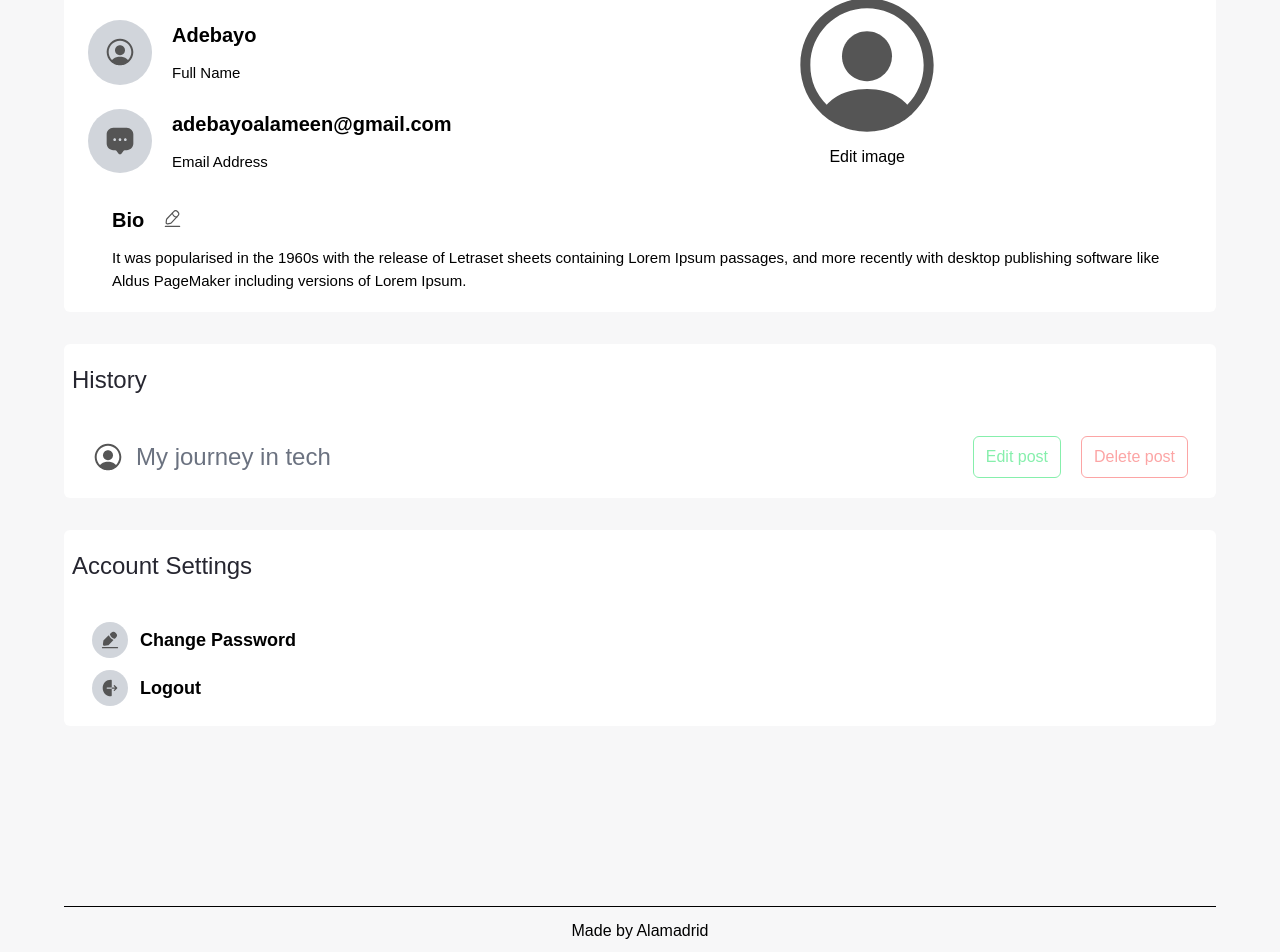
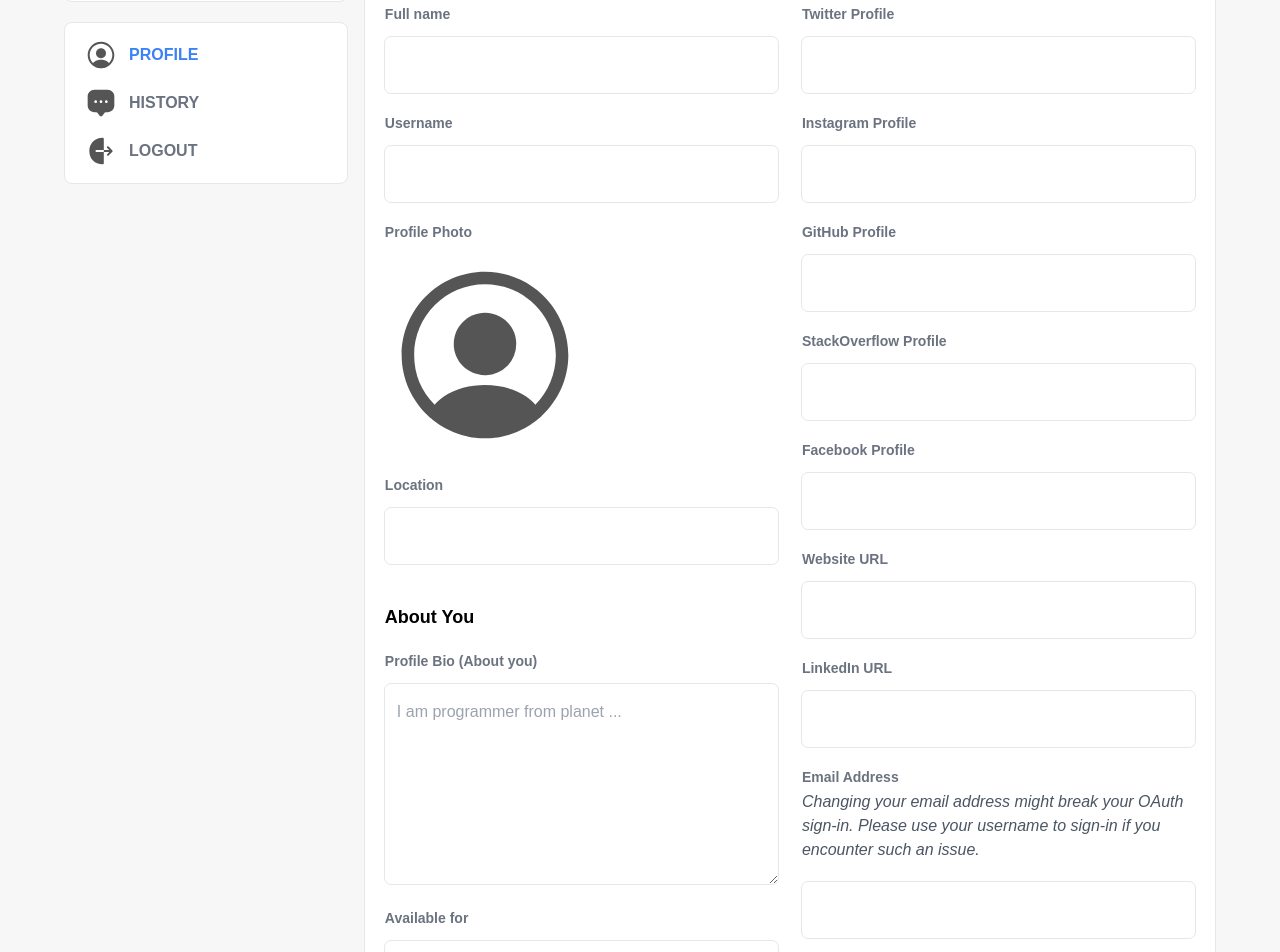
Before and after one commit to alamadrid01/Rich-Text-Editor--Blog-app, a React (Create React App) app in the folder client/: page /profile in a window 1280 px wide. Shown: the part 260-1212 px from the top of the page. Built offline with nearby package versions, Linux system fonts and the light colour scheme; a web font is replaced by a local one.

Commit message:
Fix: Refurbished the profile page, created the first section of the profile

```diff
--- /dev/null
+++ b/client/src/components/save.jsx
@@ -0,0 +1,47 @@
+ <section className="bg-white rounded-md mt-5 py-5 px-2">
+              <h2 className=" text-2xl text-[#262630]">History</h2>
+              <div className="flex justify-between items-center px-5 mt-10">
+                <div className="flex gap-3 items-center">
+                  <img
+                    src={profile}
+                    alt=""
+                    className="w-[32px] h-[32px] rounded-full object-cover"
+                  />
+                  <h3 className="text-2xl text-gray-500">My journey in tech</h3>
+                </div>
+                <div className="flex gap-5">
+                  <button
+                    className="bg-white border border-1 border-green-300 text-green-300 px-3 py-2 rounded-md hover:opacity-75 transition-all duration-300"
+                    onClick={() => Navigate("/create-blog")}
+                  >
+                    Edit post
+                  </button>
+                  <button
+                    className="bg-white border border-1 border-red-300 text-red-300 px-3 py-2 rounded-md hover:opacity-75 transition-all duration-300"
+                    onClick={() => Navigate("/create-blog")}
+                  >
+                    Delete post
+                  </button>
+                </div>
+              </div>
+            </section>
+            <section className="bg-white rounded-md mt-5 py-5 px-2">
+              <h2 className=" text-2xl text-[#262630]">Account Settings</h2>
+              <div className="flex flex-col gap-3 px-5 mt-10">
+                <div
+                  className="flex gap-3 items-center cursor-pointer"
+                  onClick={() => setShowPassword(true)}
+                >
+                  <div className="p-2 bg-gray-300 rounded-full">
+                    <img src={Edited} alt="" className="w-[20px] h-[20px]" />
+                  </div>
+                  <div className="text-[18px] font-bold">Change Password</div>
+                </div>
+                <div className="flex gap-3 items-center cursor-pointer ">
+                  <div className="p-2 bg-gray-300 rounded-full">
+                    <img src={Logout} alt="" className="w-[20px] h-[20px]" />
+                  </div>
+                  <div className="text-[18px] font-bold">Logout</div>
+                </div>
+              </div>
+            </section>
--- a/client/src/pages/Profile/profile.jsx
+++ b/client/src/pages/Profile/profile.jsx
@@ -1,10 +1,10 @@
 import { useNavigate } from "react-router-dom";
 import Navbar from "../../components/Navbar";
-import Message from "../../assets/message.svg"
+import Message from "../../assets/message.svg";
 import profile from "../../assets/profile.svg";
 import Edit from "../../assets/edited.svg";
-import Edited from "../../assets/edit.svg"
-import Logout from "../../assets/logout.svg"
+import Edited from "../../assets/edit.svg";
+import Logout from "../../assets/logout.svg";
 import BioModal from "../../components/Modal/bioModal";
 import { useState } from "react";
 import PasswordModal from "../../components/Modal/passwordModal";
@@ -25,7 +25,7 @@ const Profile = () => {
     <>
       {showBio && <BioModal onClose={handleModalClose} />}
       {showPassword && <PasswordModal onClose={handleModalClos} />}
-      <section className="px-0 lg-px-5 xl:max-w-6xl xl:mx-auto pb-20">
+      <section className="px-0 lg-px-5 xl:max-w-10xl xl:mx-auto pb-20">
         <Navbar />
         <main>
           <div className="head flex justify-between items-center mt-5">
@@ -38,102 +38,257 @@ const Profile = () => {
             </button>
           </div>
           <div className="about flex flex-col gap-3 mt-5">
-            <section className="bg-white rounded-md mt-5 py-5 px-2">
-              <h2 className=" text-2xl text-[#262630]">My Account</h2>
-              <div className="flex justify-between items-center">
-                <div>
-                  <div className="flex gap-5 mt-10 px-4">
-                    <div className="p-4 bg-gray-300 rounded-full">
-                      <img src={profile} alt="" />
+            <main className=" flex flex-col md:flex-row gap-4">
+              <div className="flex flex-col w-[100%] md:w-[25%]">
+                <section className="w-[100%] border border-1 border-gray-200 bg-white rounded-lg mt-5 py-5 px-2">
+                  <h2 className="px-3 text-2xl text-[#262630] font-bold">
+                    User Settings
+                  </h2>
+                </section>
+                <section className="w-[100%] border border-1 border-gray-200 bg-white rounded-lg mt-5 py-4 px-2">
+                  <div
+                    className="px-3 flex items-center gap-3 cursor-pointer"
+                    role="button"
+                  >
+                    <img src={profile} alt="" className="w-[32px] h-[32px]" />
+                    <h3 className="font-bold text-blue-500">PROFILE</h3>
                   </div>
-                    <div className="flex flex-col gap-3">
-                      <div className="text-[20px] font-bold">Adebayo</div>
-                      <div className="text-[15px]">Full Name</div>
+                  <div
+                    className="mt-4 px-3 flex items-center gap-3 cursor-pointer"
+                    role="button"
+                  >
+                    <img src={Message} alt="" className="w-[32px] h-[32px]" />
+                    <h3 className="font-bold text-gray-500">HISTORY</h3>
+                  </div>
+                  <div
+                    className="mt-4 px-3 flex items-center gap-3 cursor-pointer"
+                    role="button"
+                  >
+                    <img src={Logout} alt="" className="w-[32px] h-[32px]" />
+                    <h3 className="font-bold text-gray-500">LOGOUT</h3>
+                  </div>
+                </section>
+              </div>
+              <section className="w-[100%] md:w-[75%] bg-white rounded-lg border border-1 border-gray-200 mt-5 py-7 px-5">
+                <div className="flex flex-col gap-6 md:flex-row justify-between">
+                  <div className="w-[100%]">
+                    <h2 className="text-[18px] font-bold">Basic Info</h2>
+                    <div className="flex flex-col gap-3 mt-5">
+                      <label
+                        htmlFor="full-name"
+                        className="text-[14px] font-bold text-gray-500"
+                      >
+                        Full name
+                      </label>
+                      <input
+                        type="text"
+                        name="full-name"
+                        id="full-name"
+                        className=" outline outline-1 outline-gray-200 px-3 py-4 rounded-md focus focus:outline-[#39cdcc]"
+                      />
+                    </div>
+                    <div className="flex flex-col gap-3 mt-5">
+                      <label
+                        htmlFor="full-name"
+                        className="text-[14px] font-bold text-gray-500"
+                      >
+                        Username
+                      </label>
+                      <input
+                        type="text"
+                        name="username"
+                        id="username"
+                        className=" outline outline-1 outline-gray-200 px-3 py-4 rounded-md focus focus:outline-[#39cdcc]"
+                      />
+                    </div>
+                    <div className="flex flex-col gap-3 mt-5">
+                      <label
+                        htmlFor="full-name"
+                        className="text-[14px] font-bold text-gray-500"
+                      >
+                        Profile Photo
+                      </label>
+                      <img
+                        src={profile}
+                        alt=""
+                        className="rounded-full object-cover w-[200px] h-[200px]"
+                      />
+                    </div>
+                    <div className="flex flex-col gap-3 mt-5">
+                      <label
+                        htmlFor="full-name"
+                        className="text-[14px] font-bold text-gray-500"
+                      >
+                        Location
+                      </label>
+                      <input
+                        type="text"
+                        name="location"
+                        id="location"
+                        className=" outline outline-1 outline-gray-200 px-3 py-4 rounded-md focus focus:outline-[#39cdcc]"
+                      />
+                    </div>
+                    <h2 className="text-[18px] mt-10 font-bold">About You</h2>
+                    <div className="flex flex-col gap-3 mt-5">
+                      <label
+                        htmlFor="bio"
+                        className="text-[14px] font-bold text-gray-500 "
+                      >
+                        Profile Bio (About you)
+                      </label>
+                      <textarea
+                        name="bio"
+                        id="bio"
+                        cols="25"
+                        rows="7"
+                        // value={bio}
+                        // onChange={(e) => setBio(e.target.value)}
+                        placeholder="I am programmer from planet ..."
+                        className=" outline outline-1 outline-gray-200 px-3 py-4 rounded-md focus focus:outline-[#39cdcc] "
+                      ></textarea>
+                    </div>
+                    <div className="flex flex-col gap-3 mt-6">
+                      <label
+                        htmlFor="available"
+                        className="text-[14px] font-bold text-gray-500 "
+                      >
+                        Available for
+                      </label>
+                      <textarea
+                        name="available"
+                        id="available"
+                        cols="25"
+                        rows="7"
+                        // value={bio}
+                        // onChange={(e) => setBio(e.target.value)}
+                        placeholder="I am availabe for mentoring ..."
+                        className=" outline outline-1 outline-gray-200 px-3 py-4 rounded-md focus focus:outline-[#39cdcc] "
+                      ></textarea>
                     </div>
                   </div>
-                  <div className="flex gap-5 mt-6 px-4">
-                    <div className="p-4 bg-gray-300 rounded-full">
-                      <img src={Message} alt="" />
+                  <div className="w-[100%]">
+                    <h2 className="text-[18px] font-bold">Social</h2>
+                    <div className="flex flex-col gap-3 mt-5">
+                      <label
+                        htmlFor="twitter"
+                        className="text-[14px] font-bold text-gray-500"
+                      >
+                        Twitter Profile
+                      </label>
+                      <input
+                        type="text"
+                        name="twitter"
+                        id="twitter"
+                        className=" outline outline-1 outline-gray-200 px-3 py-4 rounded-md focus focus:outline-[#39cdcc]"
+                      />
                     </div>
-                    <div className="flex flex-col gap-3">
-                      <div className="text-[20px] font-bold">
-                        adebayoalameen@gmail.com
+                    <div className="flex flex-col gap-3 mt-5">
+                      <label
+                        htmlFor="instagram"
+                        className="text-[14px] font-bold text-gray-500"
+                      >
+                        Instagram Profile
+                      </label>
+                      <input
+                        type="text"
+                        name="instagram"
+                        id="instagram"
+                        className=" outline outline-1 outline-gray-200 px-3 py-4 rounded-md focus focus:outline-[#39cdcc]"
+                      />
                     </div>
-                      <div className="text-[15px]">Email Address</div>
+                    <div className="flex flex-col gap-3 mt-5">
+                      <label
+                        htmlFor="github"
+                        className="text-[14px] font-bold text-gray-500"
+                      >
+                        GitHub Profile
+                      </label>
+                      <input
+                        type="text"
+                        name="github"
+                        id="github"
+                        className=" outline outline-1 outline-gray-200 px-3 py-4 rounded-md focus focus:outline-[#39cdcc]"
+                      />
                     </div>
+                    <div className="flex flex-col gap-3 mt-5">
+                      <label
+                        htmlFor="stack"
+                        className="text-[14px] font-bold text-gray-500"
+                      >
+                        StackOverflow Profile
+                      </label>
+                      <input
+                        type="text"
+                        name="stack"
+                        id="stack"
+                        className=" outline outline-1 outline-gray-200 px-3 py-4 rounded-md focus focus:outline-[#39cdcc]"
+                      />
                     </div>
+                    <div className="flex flex-col gap-3 mt-5">
+                      <label
+                        htmlFor="facebook"
+                        className="text-[14px] font-bold text-gray-500"
+                      >
+                        Facebook Profile
+                      </label>
+                      <input
+                        type="text"
+                        name="facebook"
+                        id="facebook"
+                        className=" outline outline-1 outline-gray-200 px-3 py-4 rounded-md focus focus:outline-[#39cdcc]"
+                      />
                     </div>
-                <div className="flex flex-col w-[60%] justify-center items-center">
-                  <img src={profile} alt="" className="w-[160px] h-[160px] rounded-full object-cover"/>
-                  <p className="text-center cursor-pointer">Edit image</p>
+                    <div className="flex flex-col gap-3 mt-5">
+                      <label
+                        htmlFor="website"
+                        className="text-[14px] font-bold text-gray-500"
+                      >
+                        Website URL
+                      </label>
+                      <input
+                        type="text"
+                        name="website"
+                        id="website"
+                        className=" outline outline-1 outline-gray-200 px-3 py-4 rounded-md focus focus:outline-[#39cdcc]"
+                      />
                     </div>
+                    <div className="flex flex-col gap-3 mt-5">
+                      <label
+                        htmlFor="linked"
+                        className="text-[14px] font-bold text-gray-500"
+                      >
+                        LinkedIn URL
+                      </label>
+                      <input
+                        type="text"
+                        name="linked"
+                        id="linked"
+                        className=" outline outline-1 outline-gray-200 px-3 py-4 rounded-md focus focus:outline-[#39cdcc]"
+                      />
                     </div>
-              <div className="flex gap-5 mt-8 px-[40px] relative">
-                <div className="flex flex-col gap-3">
-                  <div className="text-[20px] font-bold">Bio</div>
-                  <div className="text-[15px]">
-                    {" "}
-                    It was popularised in the 1960s with the release of Letraset
-                    sheets containing Lorem Ipsum passages, and more recently
-                    with desktop publishing software like Aldus PageMaker
-                    including versions of Lorem Ipsum.
-                  </div>
-                  <div
-                    className=" absolute left-[8%] top-1 cursor-pointer"
-                    onClick={() => setShowBio(true)}
+                    <div className="flex flex-col gap-3 mt-5">
+                      <label
+                        htmlFor="email"
+                        className="text-[14px] font-bold text-gray-500 mb-[-10px]"
                       >
-                    <img src={Edit} alt="" className="w-[19px] h-[19px]" />
+                        Email Address
+                      </label>
+                      <p className="italic text-[16px] text-gray-600 mb-2">
+                        Changing your email address might break your OAuth
+                        sign-in. Please use your username to sign-in if you
+                        encounter such an issue.
+                      </p>
+                      <input
+                        type="email"
+                        name="email"
+                        id="email"
+                        className=" outline outline-1 outline-gray-200 px-3 py-4 rounded-md focus focus:outline-[#39cdcc]"
+                      />
                     </div>
                   </div>
                 </div>
               </section>
-            <section className="bg-white rounded-md mt-5 py-5 px-2">
-              <h2 className=" text-2xl text-[#262630]">History</h2>
-              <div className="flex justify-between items-center px-5 mt-10">
-                <div className="flex gap-3 items-center">
-                  <img
-                    src={profile}
-                    alt=""
-                    className="w-[32px] h-[32px] rounded-full object-cover"
-                  />
-                  <h3 className="text-2xl text-gray-500">My journey in tech</h3>
-                </div>
-                <div className="flex gap-5">
-                  <button
-                    className="bg-white border border-1 border-green-300 text-green-300 px-3 py-2 rounded-md hover:opacity-75 transition-all duration-300"
-                    onClick={() => Navigate("/create-blog")}
-                  >
-                    Edit post
-                  </button>
-                  <button
-                    className="bg-white border border-1 border-red-300 text-red-300 px-3 py-2 rounded-md hover:opacity-75 transition-all duration-300"
-                    onClick={() => Navigate("/create-blog")}
-                  >
-                    Delete post
-                  </button>
-                </div>
-              </div>
-            </section>
-            <section className="bg-white rounded-md mt-5 py-5 px-2">
-              <h2 className=" text-2xl text-[#262630]">Account Settings</h2>
-              <div className="flex flex-col gap-3 px-5 mt-10">
-                <div
-                  className="flex gap-3 items-center cursor-pointer"
-                  onClick={() => setShowPassword(true)}
-                >
-                  <div className="p-2 bg-gray-300 rounded-full">
-                    <img src={Edited} alt="" className="w-[20px] h-[20px]" />
-                  </div>
-                  <div className="text-[18px] font-bold">Change Password</div>
-                </div>
-                <div className="flex gap-3 items-center cursor-pointer ">
-                  <div className="p-2 bg-gray-300 rounded-full">
-                    <img src={Logout} alt="" className="w-[20px] h-[20px]" />
-                  </div>
-                  <div className="text-[18px] font-bold">Logout</div>
-                </div>
-              </div>
-            </section>
+            </main>
           </div>
         </main>
       </section>
```
Also changed, not shown: client/src/components/Modal/passwordModal.jsx (+25 -3 lines). Lines whose indentation alone changed are shown as unchanged.
